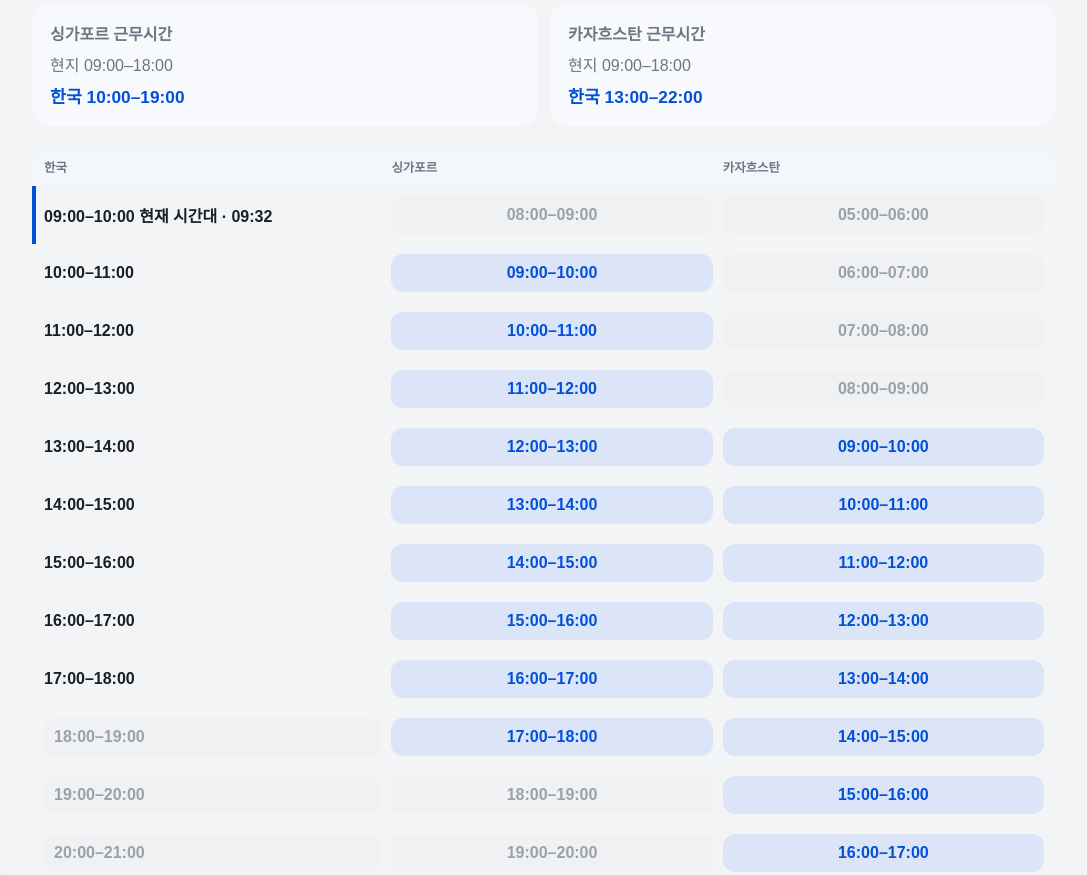
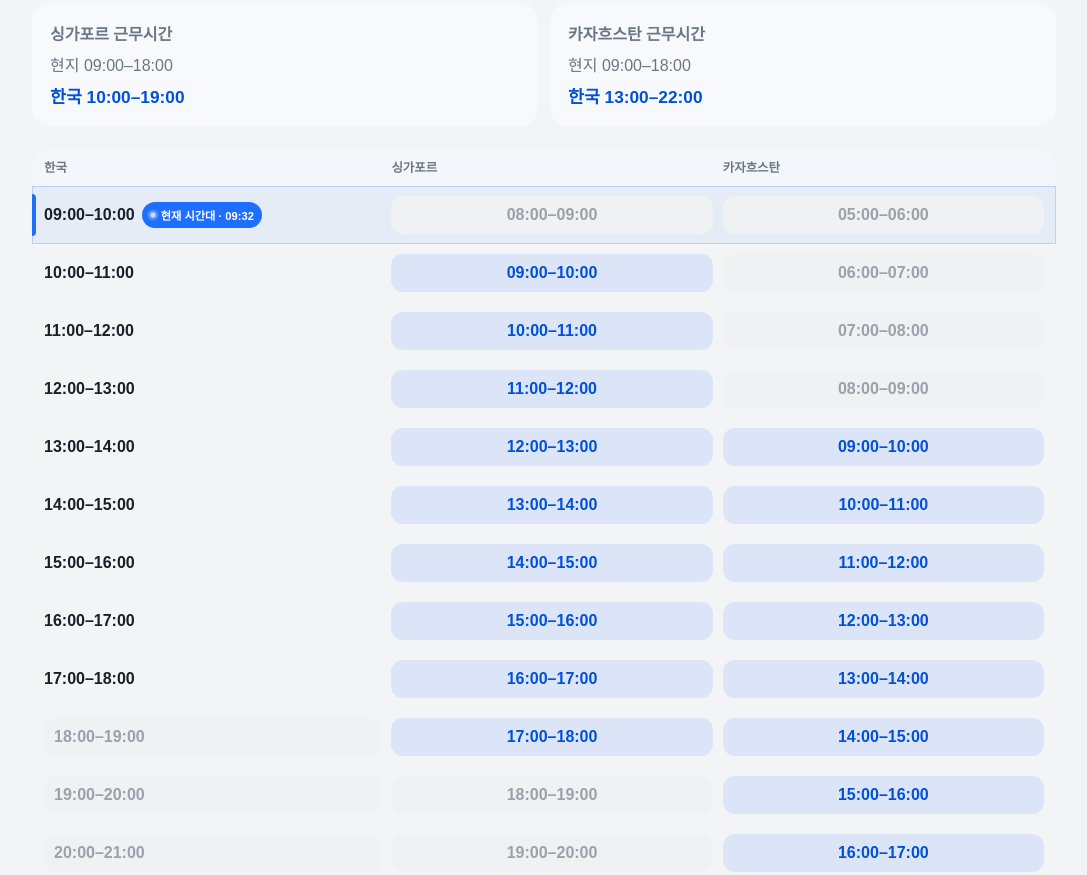
Before and after one commit to ericheo123/kst-singapore-kazakhstan-time, a website built with Vite: page index.html in a window 1280 px wide. Shown: the part 986-1861 px from the top of the page, without its empty margins (96-1183 px from the left). Built offline with nearby package versions, Linux system fonts and the light colour scheme; a web font is replaced by a local one.

Commit message:
Style live current time slot

```diff
--- a/styles.css
+++ b/styles.css
@@ -430,7 +430,47 @@ h1 {
 }
 
 .work-row.is-current {
-  box-shadow: inset 4px 0 0 var(--blue-strong);
+  position: relative;
+  background: rgba(31, 111, 255, 0.055);
+  box-shadow: inset 0 0 0 1px rgba(31, 111, 255, 0.22);
+}
+
+.work-row.is-current::before {
+  content: "";
+  position: absolute;
+  inset: 8px auto 8px 0;
+  width: 4px;
+  border-radius: 0 999px 999px 0;
+  background: var(--blue);
+}
+
+.kst-slot {
+  display: flex;
+  flex-wrap: wrap;
+  align-items: center;
+  gap: 7px;
+}
+
+.current-slot-badge {
+  display: inline-flex;
+  align-items: center;
+  gap: 5px;
+  padding: 5px 8px;
+  border-radius: 999px;
+  background: var(--blue);
+  color: #fff;
+  font-size: 0.7rem;
+  font-weight: 800;
+  white-space: nowrap;
+}
+
+.current-slot-badge i {
+  width: 6px;
+  height: 6px;
+  border-radius: 50%;
+  background: #fff;
+  box-shadow: 0 0 0 3px rgba(255, 255, 255, 0.25);
+  animation: current-pulse 1.8s ease-in-out infinite;
 }
 
 .work-row strong.is-kst-out {
@@ -488,6 +528,13 @@ h1 {
   }
 }
 
+@keyframes current-pulse {
+  50% {
+    opacity: 0.45;
+    transform: scale(0.8);
+  }
+}
+
 @media (max-width: 1080px) {
   .hero,
   .clock-grid,
@@ -538,6 +585,10 @@ h1 {
     padding: 9px 5px;
   }
 
+  .current-slot-badge {
+    font-size: 0.64rem;
+  }
+
   .city-row {
     grid-template-columns: 1fr;
   }
```
